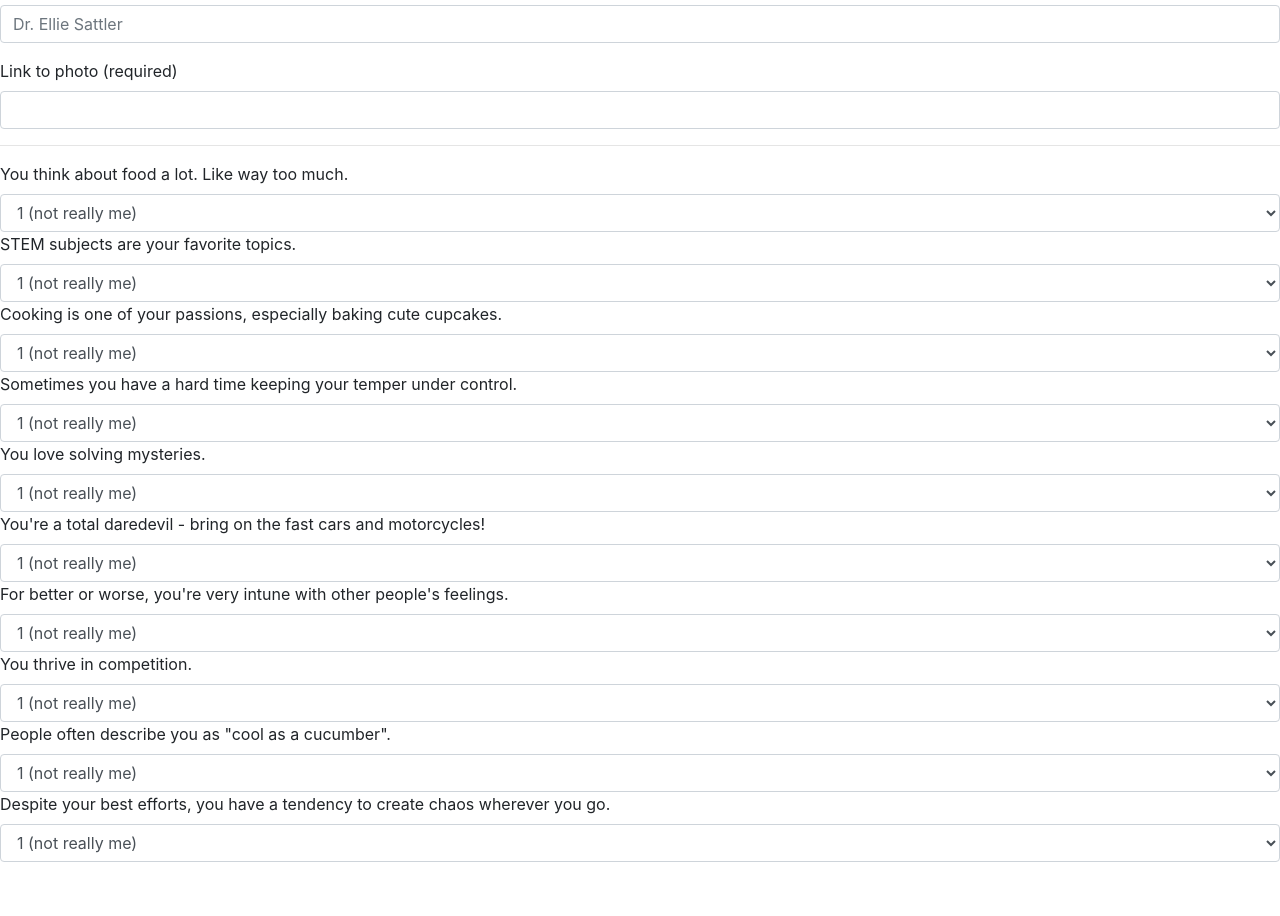
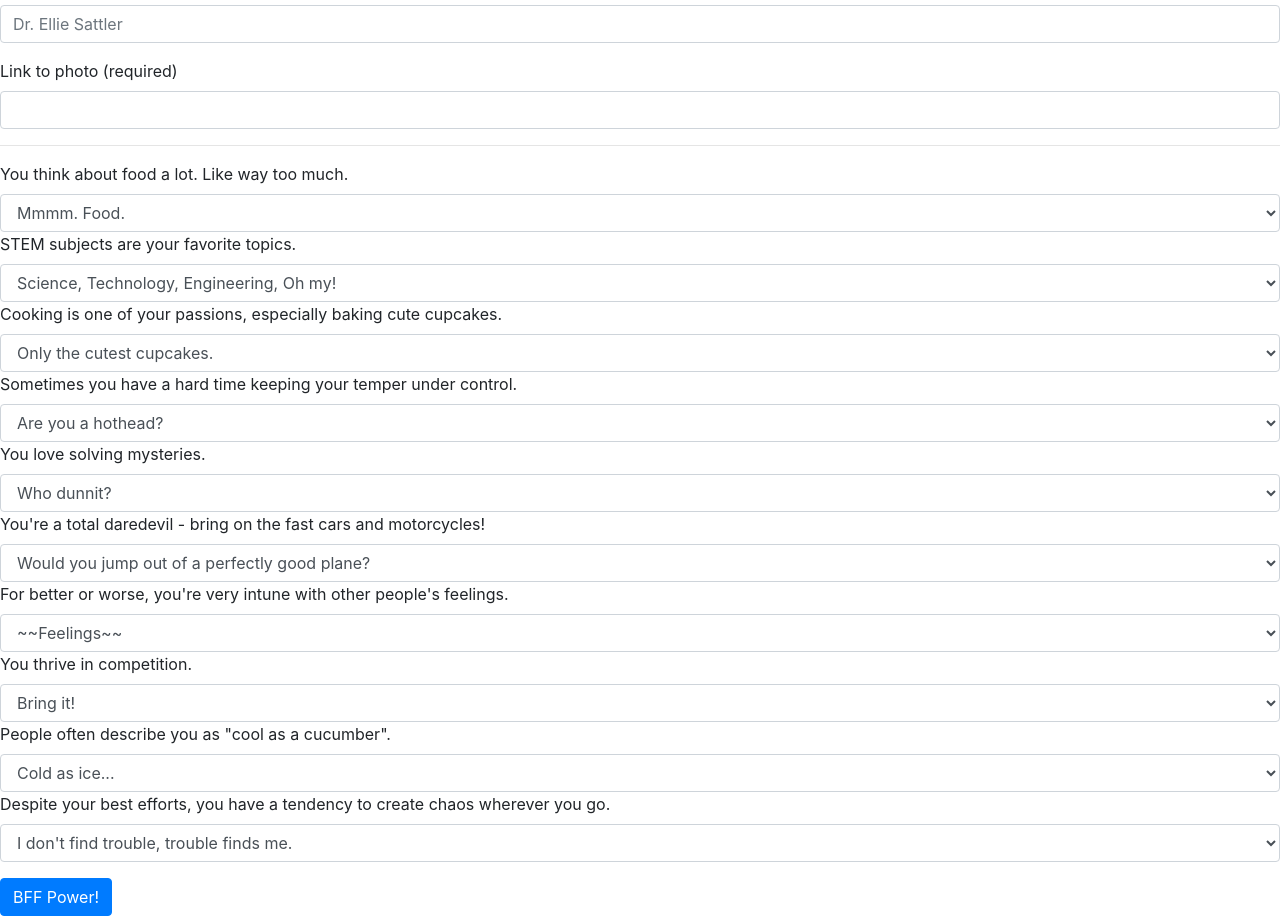
Before and after one commit to cplank/friend-finder, a plain HTML site: page app/public/survey.html in a window 1280 px wide. Shown: the part 154-1070 px from the top of the page. Before the commit the page ends 1032 px from the top, so only its background shows below. Drawn offline with nearby package versions, Linux system fonts and the light colour scheme.

Commit message:
Almost done

```diff
--- a/app/data/friends.js
+++ b/app/data/friends.js
@@ -18,3 +18,5 @@ let allScouts = [
     newScout("Sailor Pluto", "https://vignette.wikia.nocookie.net/sailormoon/images/1/12/E24990749fd7bf4c4c33d1bfa02e6804.jpg/revision/latest?cb=20180810090057", [1, 5, 4, 1, 3, 2, 5, 3, 5, 1]),
     newScout("Sailor Mini Moon", "https://vignette.wikia.nocookie.net/sailormoon/images/9/96/Eternal_Sailor_Chibi_Moon.jpg/revision/latest?cb=20180810085933", [5, 1, 1, 5, 5, 4, 4, 3, 1, 4])
 ];
+
+module.exports = allScouts;
--- a/app/public/survey.html
+++ b/app/public/survey.html
@@ -10,6 +10,14 @@
     <!-- Bootstrap CSS -->
     <link rel="stylesheet" href="https://stackpath.bootstrapcdn.com/bootstrap/4.3.1/css/bootstrap.min.css"
         integrity="sha384-ggOyR0iXCbMQv3Xipma34MD+dH/1fQ784/j6cY/iJTQUOhcWr7x9JvoRxT2MZw1T" crossorigin="anonymous">
+
+    <script src="https://cdnjs.cloudflare.com/ajax/libs/jquery/3.2.1/jquery.min.js"></script>
+    <script src="https://cdnjs.cloudflare.com/ajax/libs/popper.js/1.14.7/umd/popper.min.js"
+        integrity="sha384-UO2eT0CpHqdSJQ6hJty5KVphtPhzWj9WO1clHTMGa3JDZwrnQq4sF86dIHNDz0W1"
+        crossorigin="anonymous"></script>
+    <script src="https://stackpath.bootstrapcdn.com/bootstrap/4.3.1/js/bootstrap.min.js"
+        integrity="sha384-JjSmVgyd0p3pXB1rRibZUAYoIIy6OrQ6VrjIEaFf/nJGzIxFDsf4x0xIM+B07jRM"
+        crossorigin="anonymous"></script>
 </head>
 
 <body>
@@ -29,98 +37,136 @@
         <div class="form-group">
             <label for="question1">You think about food a lot. Like way too much.</label>
             <select class="form-control" id="question1">
-                <option>1 (not really me)</option>
-                <option>2</option>
-                <option>3</option>
-                <option>4</option>
-                <option>5 (totes me!)</option>
+                <option value="Default" selected disabled>Mmmm. Food.</option>
+                <option value="1">1 (not really me)</option>
+                <option value="2">2</option>
+                <option value="3">3</option>
+                <option value="4">4</option>
+                <option value="5">5 (totes me!)</option>
             </select>
             <label for="question2">STEM subjects are your favorite topics.</label>
             <select class="form-control" id="question2">
-                <option>1 (not really me)</option>
-                <option>2</option>
-                <option>3</option>
-                <option>4</option>
-                <option>5 (totes me!)</option>
+                <option value="Default" selected disabled>Science, Technology, Engineering, Oh my!</option>
+                <option value="1">1 (not really me)</option>
+                <option value="2">2</option>
+                <option value="3">3</option>
+                <option value="4">4</option>
+                <option value="5">5 (totes me!)</option>
             </select>
             <label for="question3">Cooking is one of your passions, especially baking cute cupcakes.</label>
             <select class="form-control" id="question3">
-                <option>1 (not really me)</option>
-                <option>2</option>
-                <option>3</option>
-                <option>4</option>
-                <option>5 (totes me!)</option>
+                <option value="Default" selected disabled>Only the cutest cupcakes.</option>
+                <option value="1">1 (not really me)</option>
+                <option value="2">2</option>
+                <option value="3">3</option>
+                <option value="4">4</option>
+                <option value="5">5 (totes me!)</option>
             </select>
             <label for="question4">Sometimes you have a hard time keeping your temper under control.</label>
             <select class="form-control" id="question4">
-                <option>1 (not really me)</option>
-                <option>2</option>
-                <option>3</option>
-                <option>4</option>
-                <option>5 (totes me!)</option>
+                <option value="Default" selected disabled>Are you a hothead?</option>
+                <option value="1">1 (not really me)</option>
+                <option value="2">2</option>
+                <option value="3">3</option>
+                <option value="4">4</option>
+                <option value="5">5 (totes me!)</option>
             </select>
             <label for="question5">You love solving mysteries.</label>
             <select class="form-control" id="question5">
-                <option>1 (not really me)</option>
-                <option>2</option>
-                <option>3</option>
-                <option>4</option>
-                <option>5 (totes me!)</option>
+                <option value="Default" selected disabled>Who dunnit?</option>
+                <option value="1">1 (not really me)</option>
+                <option value="2">2</option>
+                <option value="3">3</option>
+                <option value="4">4</option>
+                <option value="5">5 (totes me!)</option>
             </select>
             <label for="question6">You're a total daredevil - bring on the fast cars and motorcycles!</label>
             <select class="form-control" id="question6">
-                <option>1 (not really me)</option>
-                <option>2</option>
-                <option>3</option>
-                <option>4</option>
-                <option>5 (totes me!)</option>
+                <option value="Default" selected disabled>Would you jump out of a perfectly good plane?</option>
+                <option value="1">1 (not really me)</option>
+                <option value="2">2</option>
+                <option value="3">3</option>
+                <option value="4">4</option>
+                <option value="5">5 (totes me!)</option>
             </select>
             <label for="question7">For better or worse, you're very intune with other people's feelings.</label>
             <select class="form-control" id="question7">
-                <option>1 (not really me)</option>
-                <option>2</option>
-                <option>3</option>
-                <option>4</option>
-                <option>5 (totes me!)</option>
+                <option value="Default" selected disabled>~~Feelings~~</option>
+                <option value="1">1 (not really me)</option>
+                <option value="2">2</option>
+                <option value="3">3</option>
+                <option value="4">4</option>
+                <option value="5">5 (totes me!)</option>
             </select>
             <label for="question8">You thrive in competition.</label>
             <select class="form-control" id="question8">
-                <option>1 (not really me)</option>
-                <option>2</option>
-                <option>3</option>
-                <option>4</option>
-                <option>5 (totes me!)</option>
+                <option value="Default" selected disabled>Bring it!</option>
+                <option value="1">1 (not really me)</option>
+                <option value="2">2</option>
+                <option value="3">3</option>
+                <option value="4">4</option>
+                <option value="5">5 (totes me!)</option>
             </select>
             <label for="question9">People often describe you as "cool as a cucumber".</label>
             <select class="form-control" id="question9">
-                <option>1 (not really me)</option>
-                <option>2</option>
-                <option>3</option>
-                <option>4</option>
-                <option>5 (totes me!)</option>
+                <option value="Default" selected disabled>Cold as ice...</option>
+                <option value="1">1 (not really me)</option>
+                <option value="2">2</option>
+                <option value="3">3</option>
+                <option value="4">4</option>
+                <option value="5">5 (totes me!)</option>
             </select>
             <label for="question10">Despite your best efforts, you have a tendency to create chaos wherever you
                 go.</label>
             <select class="form-control" id="question10">
-                <option>1 (not really me)</option>
-                <option>2</option>
-                <option>3</option>
-                <option>4</option>
-                <option>5 (totes me!)</option>
+                <option value="Default" selected disabled>I don't find trouble, trouble finds me.</option>
+                <option value="1">1 (not really me)</option>
+                <option value="2">2</option>
+                <option value="3">3</option>
+                <option value="4">4</option>
+                <option value="5">5 (totes me!)</option>
             </select>
         </div>
+        <button type="submit" class="btn btn-primary submit">BFF Power!</button>
     </form>
+
+    <script type="text/javascript">
+        //grab the value of each survey answer and save into an array
+        //post the array to the server
+        $(".submit").on("click", function (event) {
+            event.preventDefault();
+
+            if ($("#Name").val() === "" || $("photo").val() === "") {
+                alert("Please enter your name and submit a photo!")
+            } else {
+
+                let userScore = [
+                    $("#question1").val(),
+                    $("#question2").val(),
+                    $("#question3").val(),
+                    $("#question4").val(),
+                    $("#question5").val(),
+                    $("#question6").val(),
+                    $("#question7").val(),
+                    $("#question8").val(),
+                    $("#question9").val(),
+                    $("#question10").val()
+                ]
+
+                console.log(userScore);
+
+                $.post("/api/friends", userScore, function (data) {
+                    console.log("Your BFF is:", data);
+                })
+            }
+        })
+
+
+
+    </script>
     <!-- Optional JavaScript -->
     <!-- jQuery first, then Popper.js, then Bootstrap JS -->
-    <script src="https://code.jquery.com/jquery-3.3.1.slim.min.js"
-        integrity="sha384-q8i/X+965DzO0rT7abK41JStQIAqVgRVzpbzo5smXKp4YfRvH+8abtTE1Pi6jizo"
-        crossorigin="anonymous"></script>
-    <script src="https://cdnjs.cloudflare.com/ajax/libs/popper.js/1.14.7/umd/popper.min.js"
-        integrity="sha384-UO2eT0CpHqdSJQ6hJty5KVphtPhzWj9WO1clHTMGa3JDZwrnQq4sF86dIHNDz0W1"
-        crossorigin="anonymous"></script>
-    <script src="https://stackpath.bootstrapcdn.com/bootstrap/4.3.1/js/bootstrap.min.js"
-        integrity="sha384-JjSmVgyd0p3pXB1rRibZUAYoIIy6OrQ6VrjIEaFf/nJGzIxFDsf4x0xIM+B07jRM"
-        crossorigin="anonymous"></script>
+
 </body>
 
 </html>
```
Also changed, not shown: app/public/home.html (+7 -1 lines), app/routing/apiRoutes.js (+26 -0 lines).
